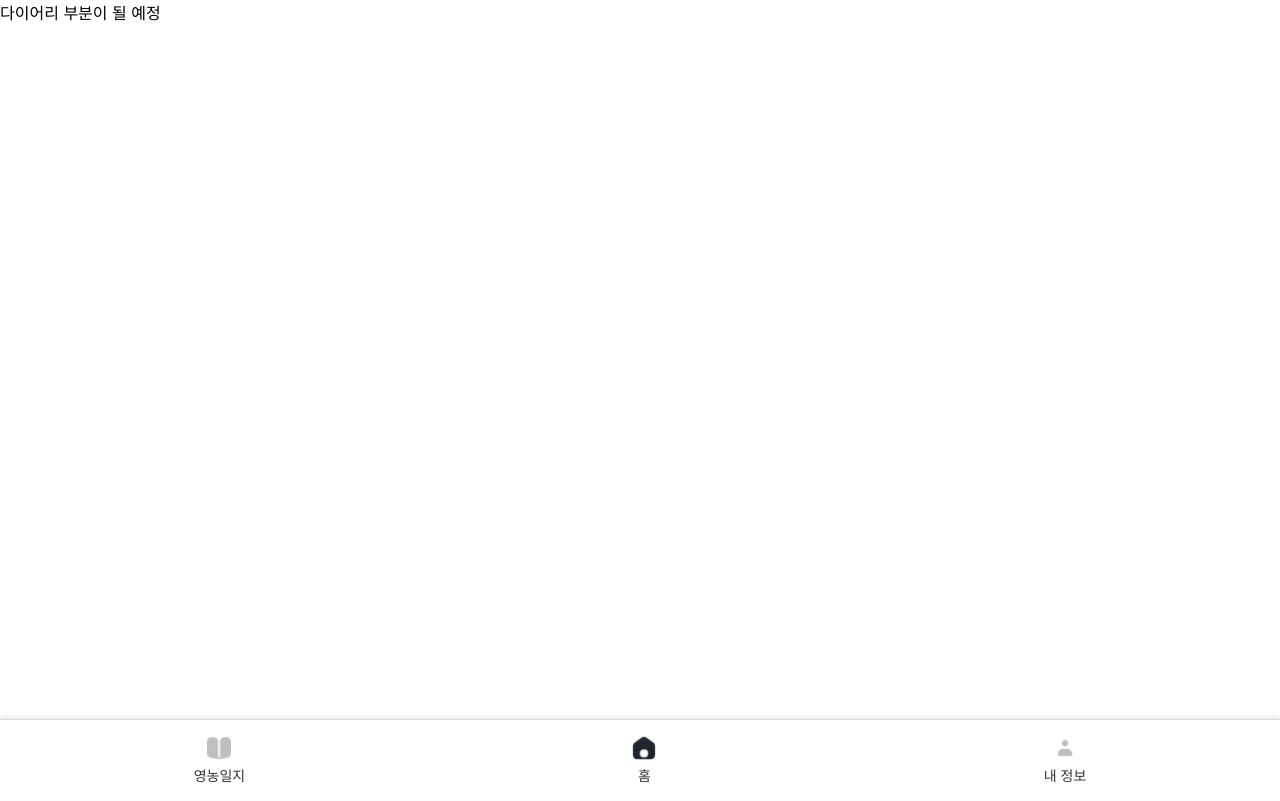
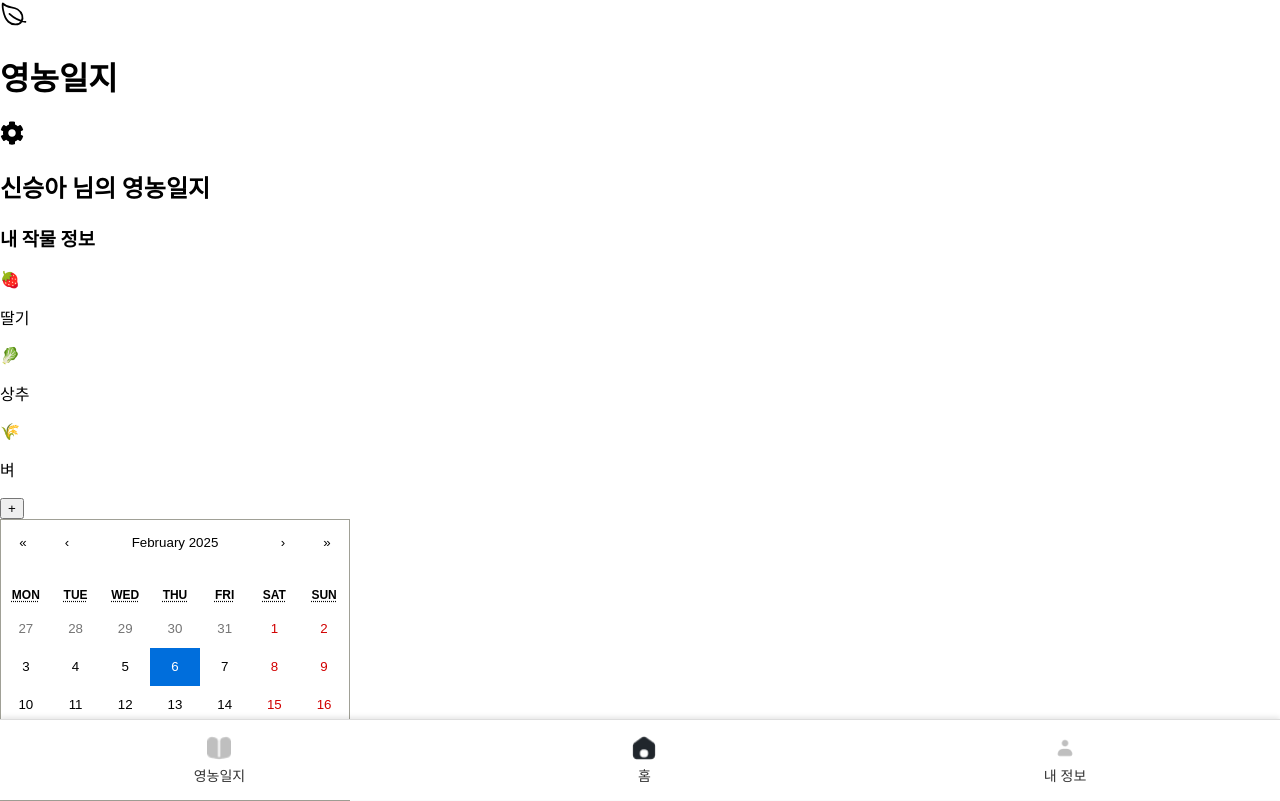
Before and after one commit to RootImpact8/frontend, a React (Create React App) app: page /diary in a window 1280 px wide. Built offline with nearby package versions, Linux system fonts and the light colour scheme.

Commit message:
diarying

```diff
--- a/package.json
+++ b/package.json
@@ -6,7 +6,9 @@
     "axios": "^1.7.9",
     "cra-template-pwa": "2.0.0",
     "react": "^19.0.0",
+    "react-calendar": "^5.1.0",
     "react-dom": "^19.0.0",
+    "react-icons": "^5.4.0",
     "react-router-dom": "^7.1.5",
     "react-scripts": "5.0.1",
     "react-slick": "^0.30.3",
--- a/src/App.js
+++ b/src/App.js
@@ -4,6 +4,7 @@ import { BrowserRouter as Router, Routes, Route } from 'react-router-dom';
 import Main from './Component/Home/Home';
 import Diary from './Component/diary/diary';
 import Info from './Component/info/info';
+import Details from './Component/diary/Details';
 import Footer from './Component/Home/footer';
 
 function App() {
@@ -13,6 +14,7 @@ function App() {
         <Route path="/" element={<Main />} />
         <Route path="/diary" element={<Diary />} />
         <Route path="/info" element={<Info />} />
+        <Route path="/details/:date" element={<Details />} />
       </Routes>
       <Footer />
     </Router>
--- /dev/null
+++ b/src/Component/diary/Details.js
@@ -0,0 +1,30 @@
+import React from "react";
+import { useParams } from "react-router-dom";
+import { useNavigate } from "react-router-dom";
+import { FaArrowLeft } from "react-icons/fa";
+
+const Details = () => {
+  const { date } = useParams();
+  const navigate = useNavigate();
+
+  return (
+    <div className="min-h-screen bg-white">
+      {/* 헤더 */}
+      <header className="bg-green-600 text-white flex items-center p-4">
+        <FaArrowLeft
+          size={20}
+          className="cursor-pointer"
+          onClick={() => navigate(-1)}
+        />
+        <h1 className="text-xl font-bold ml-4">상세 일정</h1>
+      </header>
+
+      <div className="p-6">
+        <h2 className="text-xl font-bold text-green-700">{date} 일정</h2>
+        <p className="mt-2 text-gray-600">이 날짜의 농업 일정 세부 정보를 추가하세요.</p>
+      </div>
+    </div>
+  );
+};
+
+export default Details;
--- a/src/Component/diary/diary.js
+++ b/src/Component/diary/diary.js
@@ -1,13 +1,68 @@
-import React, { Component } from 'react';
+import React, { useState } from "react";
+import { useNavigate } from "react-router-dom";
+import { FaCog } from "react-icons/fa"; // 톱니바퀴 아이콘
+import { IoLeafOutline } from "react-icons/io5"; // 로고 아이콘
+import Calendar from "react-calendar";
+import "react-calendar/dist/Calendar.css";
 
-class diary extends Component {
-    render() {
-        return (
-            <div>
-                다이어리 부분이 될 예정
+const Diary = () => {
+  const navigate = useNavigate();
+  const [selectedDate, setSelectedDate] = useState(new Date());
+
+  // 예제 사용자 데이터
+  const user = {
+    name: "신승아",
+    crops: [
+      { id: 1, name: "딸기", emoji: "🍓" },
+      { id: 2, name: "상추", emoji: "🥬" },
+      { id: 3, name: "벼", emoji: "🌾" },
+    ],
+  };
+
+  // 날짜 선택 시 상세페이지로 이동
+  const handleDateClick = (date) => {
+    setSelectedDate(date);
+    navigate(`/details/${date.toISOString().split("T")[0]}`);
+  };
+
+  return (
+    <div className="min-h-screen bg-green-100">
+      {/* 헤더 */}
+      <header className="bg-green-600 text-white flex justify-between items-center p-4">
+        <IoLeafOutline size={28} />
+        <h1 className="text-xl font-bold">영농일지</h1>
+        <FaCog size={24} className="cursor-pointer" />
+      </header>
+
+      {/* 사용자 정보 */}
+      <div className="bg-green-500 text-white p-4">
+        <h2 className="text-lg font-bold">{user.name} 님의 영농일지</h2>
+      </div>
+
+      {/* 내 작물 정보 */}
+      <div className="p-4 bg-white shadow-md rounded-lg m-4">
+        <h3 className="text-green-700 font-semibold">내 작물 정보</h3>
+        <div className="flex gap-3 mt-2">
+          {user.crops.map((crop) => (
+            <div key={crop.id} className="bg-green-200 p-2 rounded-md">
+              <span className="text-xl">{crop.emoji}</span>
+              <p className="text-sm">{crop.name}</p>
             </div>
-        );
-    }
-}
+          ))}
+          <button className="bg-gray-200 p-2 rounded-md">+</button>
+        </div>
+      </div>
 
-export default diary;
+      {/* 캘린더 */}
+      <div className="p-4">
+        <Calendar
+          onClickDay={handleDateClick}
+          value={selectedDate}
+          className="border-none shadow-lg"
+        />
+      </div>
+    </div>
+  );
+};
+
+export default Diary;
```
Also changed, not shown: src/Component/diary/diary.module.css (added), 1 other file (tests, documents, lock files or other folders).
